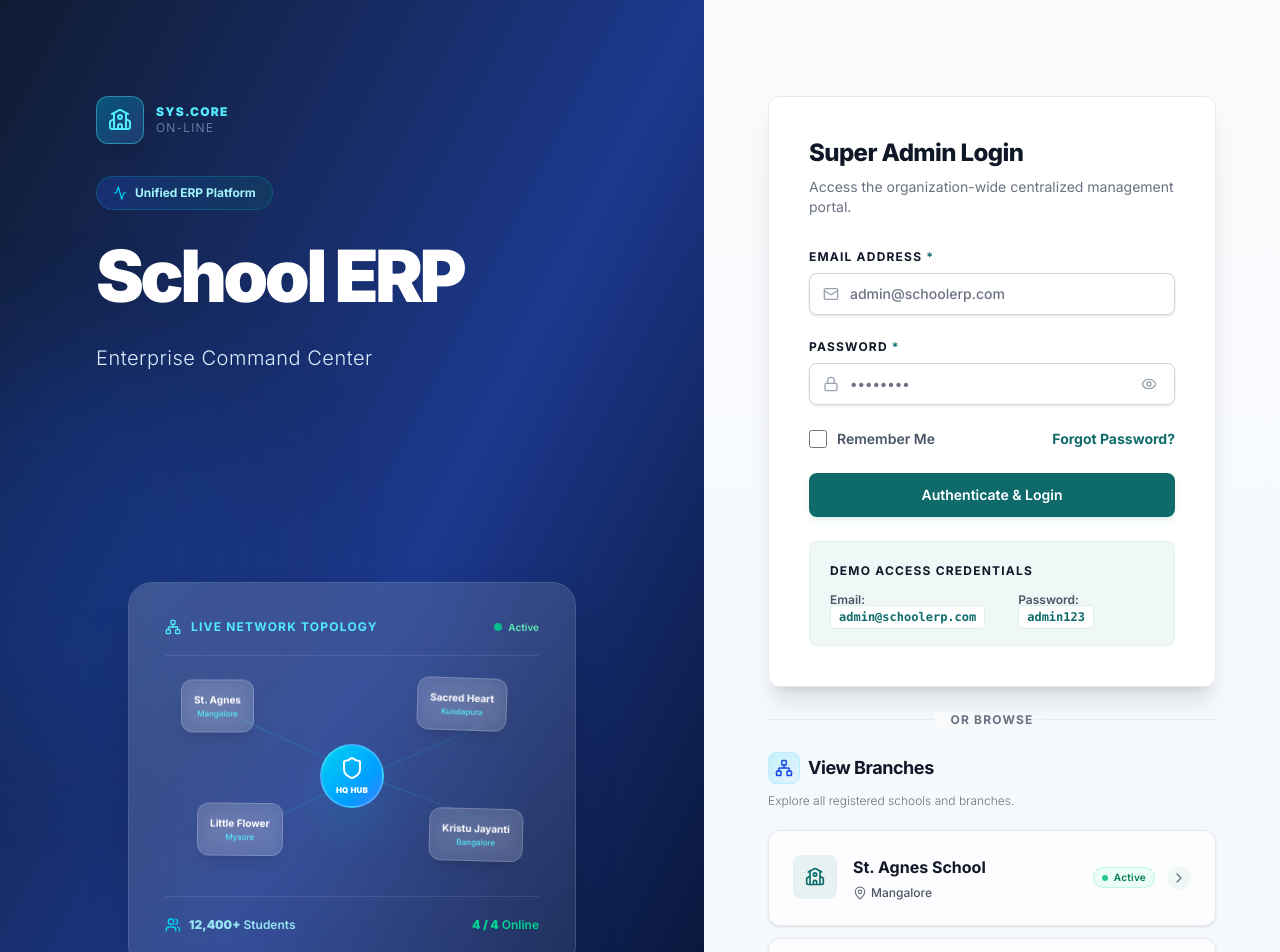
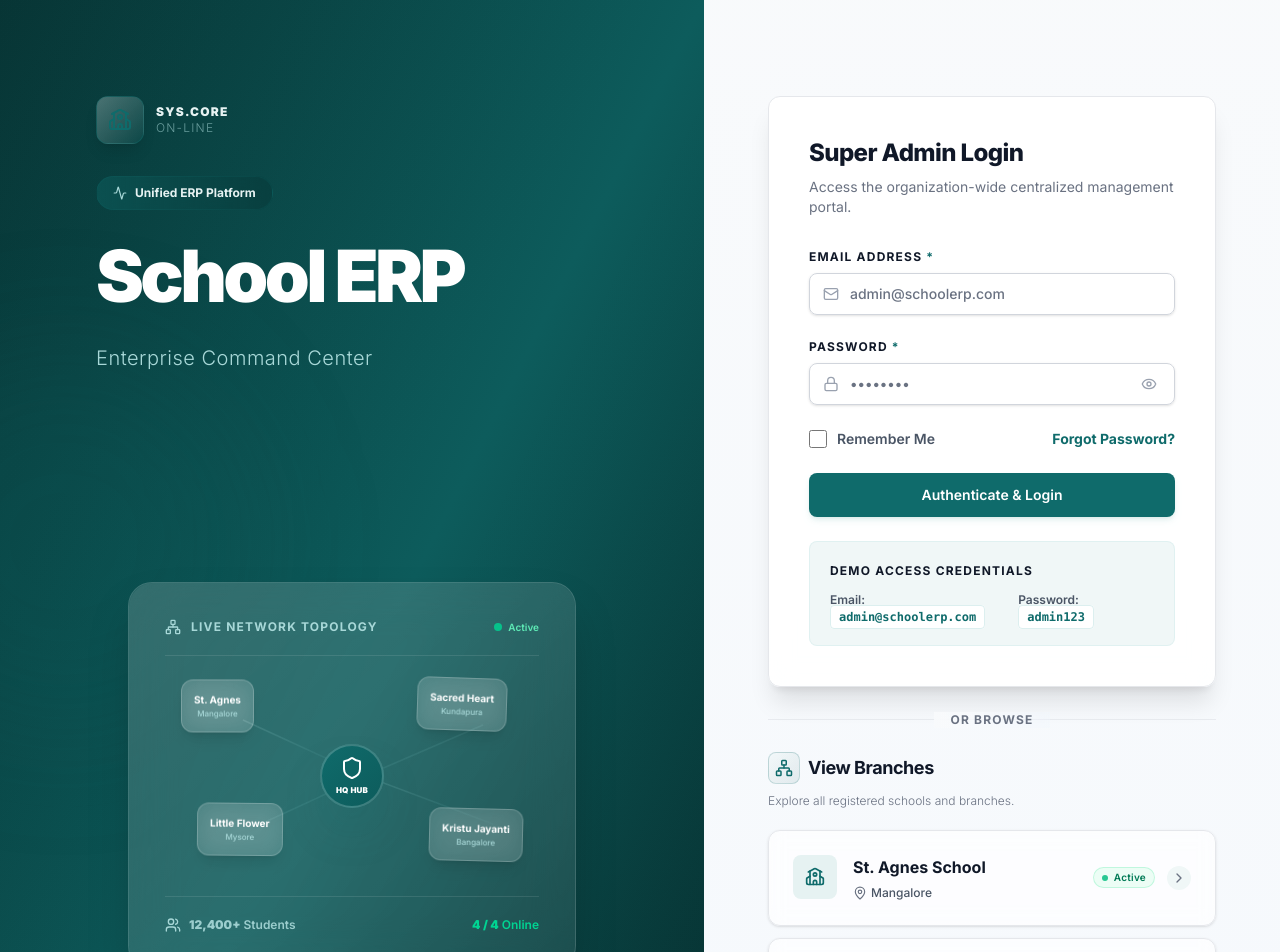
Before and after one commit to Surabhi-Anit-Joshi/learning-projects, a React (Vite) app in the folder react-app/: page / in a window 1280 px wide. Shown: the top 952 px of the page. Built offline with nearby package versions, Linux system fonts and the light colour scheme.

Commit message:
feat: update color palette for LoginPage.tsx
Co-authored-by: Surabhi-Anit-Joshi <167878648+Surabhi-Anit-Joshi@users.noreply.github.com>

```diff
--- a/react-app/src/pages/LoginPage.tsx
+++ b/react-app/src/pages/LoginPage.tsx
@@ -22,12 +22,12 @@ export const LoginPage: React.FC = () => {
     <div className="min-h-screen flex flex-col lg:flex-row bg-slate-50">
 
       {/* LEFT SECTION: Premium Branding with Modern Gradient & Glassmorphism */}
-      <section className="lg:w-[55%] bg-gradient-to-br from-slate-900 via-blue-900 to-slate-950 text-white p-8 md:p-16 lg:p-24 flex flex-col justify-between relative overflow-hidden shrink-0">
+      <section className="lg:w-[55%] bg-gradient-to-br from-[#073333] via-[#0D5C5C] to-[#052626] text-white p-8 md:p-16 lg:p-24 flex flex-col justify-between relative overflow-hidden shrink-0">
 
         {/* Subtle gradient mesh background */}
-        <div className="absolute inset-0 opacity-40 bg-gradient-to-br from-blue-500/10 via-transparent to-slate-600/20 pointer-events-none" />
-        <div className="absolute -left-32 top-1/4 w-96 h-96 bg-blue-600/15 rounded-full blur-3xl pointer-events-none" />
-        <div className="absolute -right-32 bottom-0 w-80 h-80 bg-cyan-600/10 rounded-full blur-3xl pointer-events-none" />
+        <div className="absolute inset-0 opacity-40 bg-gradient-to-br from-[#0F6B6B]/10 via-transparent to-[#073333]/20 pointer-events-none" />
+        <div className="absolute -left-32 top-1/4 w-96 h-96 bg-[#0F6B6B]/15 rounded-full blur-3xl pointer-events-none" />
+        <div className="absolute -right-32 bottom-0 w-80 h-80 bg-[#0D5C5C]/10 rounded-full blur-3xl pointer-events-none" />
 
         {/* Fine grid overlay */}
         <div className="absolute inset-0 opacity-[0.02] bg-[radial-gradient(#fff_0.5px,transparent_0.5px)] [background-size:40px_40px] pointer-events-none" />
@@ -35,24 +35,24 @@ export const LoginPage: React.FC = () => {
         {/* Top Branding Header */}
         <div className="relative z-10 text-left mb-12 lg:mb-0">
           <div className="flex items-center space-x-3 mb-8">
-            <div className="h-12 w-12 rounded-xl bg-gradient-to-br from-cyan-400/30 to-blue-400/20 backdrop-blur-xl flex items-center justify-center border border-cyan-300/40 text-cyan-300 shadow-lg">
+            <div className="h-12 w-12 rounded-xl bg-gradient-to-br from-[#E6F2F2]/30 to-[#0F6B6B]/20 backdrop-blur-xl flex items-center justify-center border border-[#0F6B6B]/40 text-[#0F6B6B] shadow-lg">
               <School className="w-6 h-6" />
             </div>
             <div className="flex flex-col">
-              <span className="font-black text-xs uppercase tracking-widest text-cyan-300">SYS.CORE</span>
-              <span className="font-light text-xs uppercase tracking-widest text-blue-200/60">On-Line</span>
+              <span className="font-black text-xs uppercase tracking-widest text-[#E6F2F2]">SYS.CORE</span>
+              <span className="font-light text-xs uppercase tracking-widest text-[#A8D8D8]/60">On-Line</span>
             </div>
           </div>
 
           <div className="space-y-6">
-            <div className="inline-flex items-center px-4 py-2 rounded-full text-xs font-bold bg-gradient-to-r from-blue-900/60 to-cyan-900/40 text-cyan-200 border border-cyan-400/20 backdrop-blur-md">
-              <Activity className="w-3.5 h-3.5 mr-2 text-cyan-400" />
+            <div className="inline-flex items-center px-4 py-2 rounded-full text-xs font-bold bg-gradient-to-r from-[#0D5C5C]/60 to-[#073333]/40 text-[#E6F2F2] border border-[#0F6B6B]/20 backdrop-blur-md">
+              <Activity className="w-3.5 h-3.5 mr-2 text-[#A8D8D8]" />
               Unified ERP Platform
             </div>
             <h1 className="text-5xl md:text-6xl lg:text-7xl font-black tracking-tighter text-white leading-[1.17]">
               School ERP
             </h1>
-            <p className="text-lg md:text-xl font-light text-blue-100 tracking-wide leading-relaxed">
+            <p className="text-lg md:text-xl font-light text-[#A8D8D8] tracking-wide leading-relaxed">
               Enterprise Command Center
             </p>
           </div>
@@ -64,7 +64,7 @@ export const LoginPage: React.FC = () => {
             <div className="absolute inset-0 rounded-3xl bg-gradient-to-br from-white/10 to-transparent pointer-events-none" />
 
             <div className="relative z-10 flex items-center justify-between mb-6 pb-5 border-b border-white/10">
-              <span className="text-xs font-bold text-cyan-300 uppercase tracking-widest flex items-center">
+              <span className="text-xs font-bold text-[#A8D8D8] uppercase tracking-widest flex items-center">
                 <Network className="w-4 h-4 mr-2.5" /> Live Network Topology
               </span>
               <div className="flex items-center gap-1.5">
@@ -76,7 +76,7 @@ export const LoginPage: React.FC = () => {
             {/* Premium Topology Visualization */}
             <div className="relative h-48 flex items-center justify-center">
               {/* Center Premium HUB */}
-              <div className="absolute z-20 h-16 w-16 rounded-full bg-gradient-to-br from-cyan-400 to-blue-500 flex flex-col items-center justify-center border-2 border-white/20 shadow-2xl shadow-cyan-500/30 text-white backdrop-blur-sm">
+              <div className="absolute z-20 h-16 w-16 rounded-full bg-gradient-to-br from-[#0F6B6B] to-[#0D5C5C] flex flex-col items-center justify-center border-2 border-white/20 shadow-2xl shadow-[#0F6B6B]/30 text-white backdrop-blur-sm">
                 <Shield className="w-6 h-6" />
                 <span className="text-[8px] font-black uppercase mt-1 tracking-wide">HQ Hub</span>
               </div>
@@ -85,33 +85,33 @@ export const LoginPage: React.FC = () => {
               {/* Node 1: Mangalore */}
               <div className="absolute top-0 left-4 z-10 p-3 bg-white/12 rounded-xl border border-white/20 flex flex-col items-center shadow-lg backdrop-blur-md animate-float hover:bg-white/16 transition-all">
                 <span className="text-[10px] font-bold text-white">St. Agnes</span>
-                <span className="text-[8px] text-cyan-300 font-medium">Mangalore</span>
+                <span className="text-[8px] text-[#A8D8D8] font-medium">Mangalore</span>
               </div>
 
               {/* Node 2: Bangalore */}
               <div className="absolute bottom-0 right-4 z-10 p-3 bg-white/12 rounded-xl border border-white/20 flex flex-col items-center shadow-lg backdrop-blur-md animate-float [animation-delay:1.5s] hover:bg-white/16 transition-all">
                 <span className="text-[10px] font-bold text-white">Kristu Jayanti</span>
-                <span className="text-[8px] text-cyan-300 font-medium">Bangalore</span>
+                <span className="text-[8px] text-[#A8D8D8] font-medium">Bangalore</span>
               </div>
 
               {/* Node 3: Kundapura */}
               <div className="absolute top-3 right-8 z-10 p-3 bg-white/12 rounded-xl border border-white/20 flex flex-col items-center shadow-lg backdrop-blur-md animate-float [animation-delay:3s] hover:bg-white/16 transition-all">
                 <span className="text-[10px] font-bold text-white">Sacred Heart</span>
-                <span className="text-[8px] text-cyan-300 font-medium">Kundapura</span>
+                <span className="text-[8px] text-[#A8D8D8] font-medium">Kundapura</span>
               </div>
 
               {/* Node 4: Mysore */}
               <div className="absolute bottom-3 left-8 z-10 p-3 bg-white/12 rounded-xl border border-white/20 flex flex-col items-center shadow-lg backdrop-blur-md animate-float [animation-delay:4.5s] hover:bg-white/16 transition-all">
                 <span className="text-[10px] font-bold text-white">Little Flower</span>
-                <span className="text-[8px] text-cyan-300 font-medium">Mysore</span>
+                <span className="text-[8px] text-[#A8D8D8] font-medium">Mysore</span>
               </div>
 
               {/* Modern Connection Lines */}
               <svg className="absolute inset-0 w-full h-full" fill="none">
                 <defs>
                   <linearGradient id="lineGradient" x1="0%" y1="0%" x2="100%" y2="100%">
-                    <stop offset="0%" stopColor="rgba(34,211,238,0.3)" />
-                    <stop offset="100%" stopColor="rgba(6,182,212,0.1)" />
+                    <stop offset="0%" stopColor="rgba(168,216,216,0.3)" />
+                    <stop offset="100%" stopColor="rgba(77,174,174,0.1)" />
                   </linearGradient>
                 </defs>
                 <line x1="200" y1="96" x2="78" y2="40" stroke="url(#lineGradient)" strokeWidth="1.5" opacity="0.6" />
@@ -122,9 +122,9 @@ export const LoginPage: React.FC = () => {
             </div>
 
             {/* Stats Footer */}
-            <div className="relative z-10 mt-6 pt-5 border-t border-white/10 flex items-center justify-between text-xs text-cyan-200/90">
+            <div className="relative z-10 mt-6 pt-5 border-t border-white/10 flex items-center justify-between text-xs text-[#A8D8D8]/90">
               <span className="flex items-center gap-2 font-semibold">
-                <Users className="w-4 h-4 text-cyan-400" />
+                <Users className="w-4 h-4 text-[#A8D8D8]" />
                 <span><strong>12,400+</strong> Students</span>
               </span>
               <span className="font-semibold text-emerald-400"><strong>4 / 4</strong> Online</span>
@@ -135,7 +135,7 @@ export const LoginPage: React.FC = () => {
         {/* Bottom Premium Description */}
         <div className="relative z-10 text-left max-w-xl">
           <h3 className="text-2xl font-bold text-white mb-4 tracking-tight leading-[1.33]">Centralized Command Workspace</h3>
-          <p className="text-sm text-blue-100/75 leading-[1.43] font-light">
+          <p className="text-sm text-[#A8D8D8]/75 leading-[1.43] font-light">
             The unified Super Admin interface delivers comprehensive oversight across all regional school operations.
             Monitor key metrics, manage user access, enforce security standards, and optimize institutional performance from a single command center.
           </p>
@@ -161,8 +161,8 @@ export const LoginPage: React.FC = () => {
           <div className="space-y-5">
             <div className="text-left">
               <div className="flex items-center space-x-2">
-                <div className="h-8 w-8 rounded-lg bg-gradient-to-br from-cyan-400/20 to-blue-400/10 flex items-center justify-center border border-cyan-300/20">
-                  <Network className="w-4.5 h-4.5 text-blue-700" />
+                <div className="h-8 w-8 rounded-lg bg-gradient-to-br from-[#E6F2F2]/20 to-[#0F6B6B]/10 flex items-center justify-center border border-[#0F6B6B]/20">
+                  <Network className="w-4.5 h-4.5 text-[#0F6B6B]" />
                 </div>
                 <h3 className="text-lg font-bold text-gray-900 tracking-tight leading-[1.33]">View Branches</h3>
               </div>
@@ -184,7 +184,7 @@ export const LoginPage: React.FC = () => {
 
             {/* Access Notice */}
             <div className="text-center pt-3">
-              <span className="inline-flex items-center text-xs font-medium text-gray-600 hover:text-blue-700 cursor-pointer select-none group transition-colors">
+              <span className="inline-flex items-center text-xs font-medium text-gray-600 hover:text-[#0F6B6B] cursor-pointer select-none group transition-colors">
                 Super admin credentials required
                 <ArrowRight className="w-3 h-3 ml-1.5 transition-transform group-hover:translate-x-0.5" />
               </span>
```
